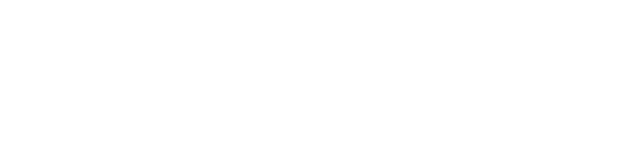
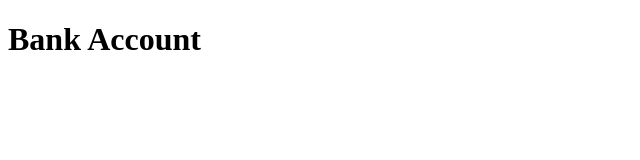
Before and after one commit to KYAWZIN2910/Assignment, a plain HTML site: page bankaccount.html in a window 1280 px wide. Shown: the whole page, without its empty margins (0-640 px from the left). Drawn offline with Linux system fonts and the light colour scheme.

Commit message:
Update bankaccount.html

```diff
--- a/bankaccount.html
+++ b/bankaccount.html
@@ -8,6 +8,7 @@
 </head>
 
 <body>
+    <h1>Bank Account</h1>
     <script src="bankaccount.js"></script>
 </body>
 
```
